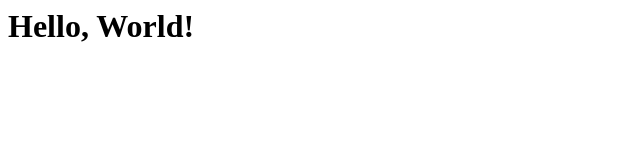
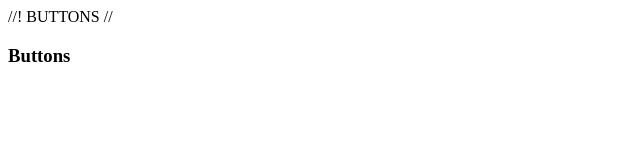
Before and after one commit to sarjacks/html-css-portfolio, a plain HTML site: page index.html in a window 1280 px wide. Shown: the whole page, without its empty margins (0-640 px from the left). Drawn offline with Linux system fonts and the light colour scheme.

Commit message:
Update index.html

```diff
--- a/index.html
+++ b/index.html
@@ -1 +1,4 @@
-<h1>Hello, World!</h1>
+<html>
+//! BUTTONS //
+  <h3>Buttons</h3>
+</html>
```
